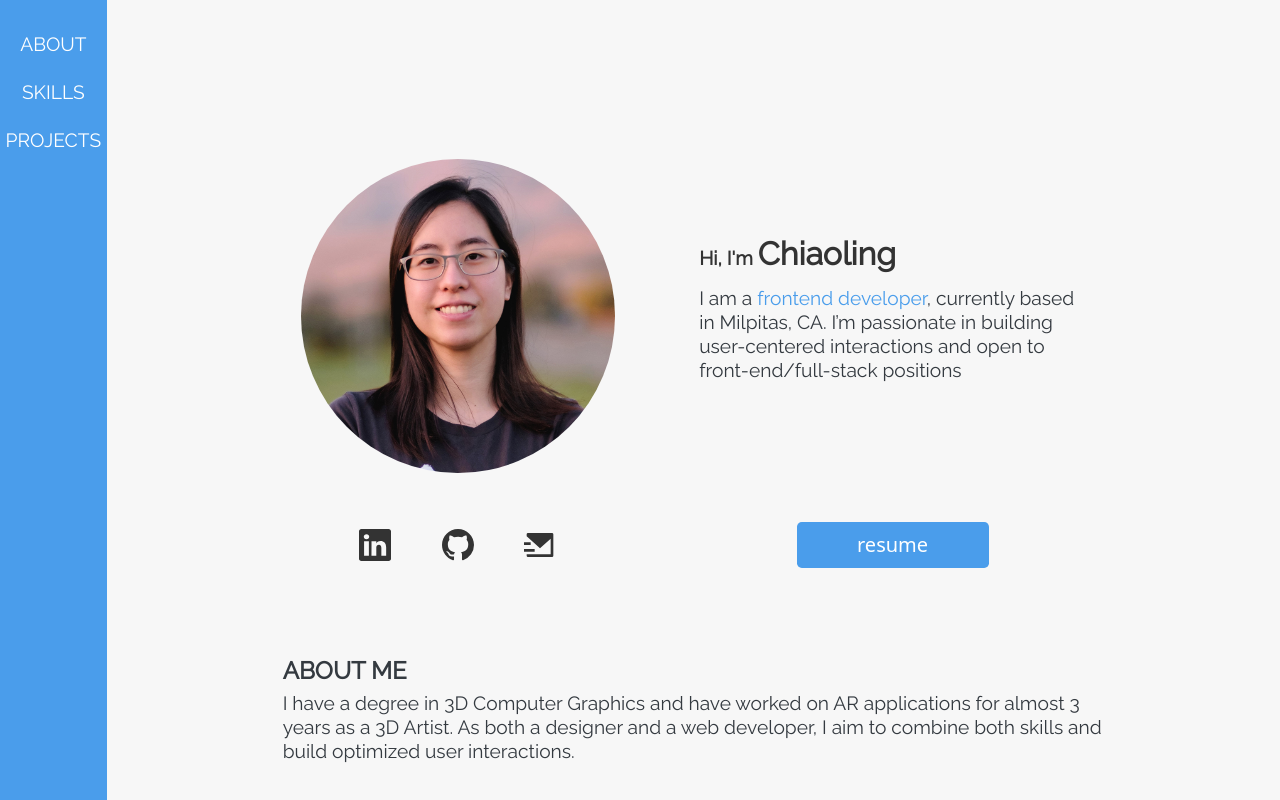
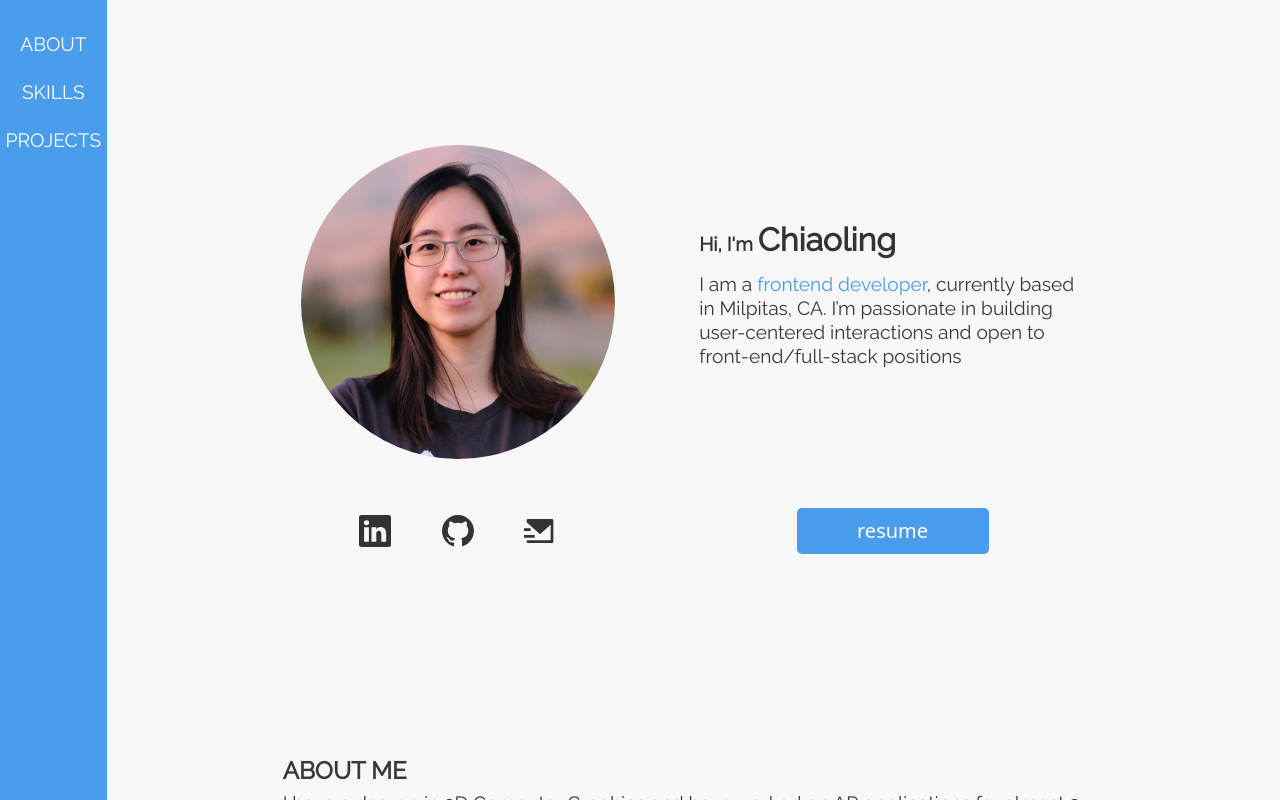
Before and after one commit to chiaolinghong3d/Projects, a React (Create React App) app: page / in a window 1280 px wide. Shown: the top 800 px of the page. Built offline with nearby package versions, Linux system fonts and the light colour scheme.

Commit message:
updated @media for font size to em and fix the enlarging effect when changing the screen size.

```diff
--- a/public/styles.css
+++ b/public/styles.css
@@ -3,7 +3,7 @@
 /* This site uses Start Bootstrap - Resume v7.0.4 (https://startbootstrap.com/theme/resume) as a reference */
 
 :root {
-  --bs-body-font-size: 1rem;
+  --bs-body-font-size: 1em;
   --bs-body-font-weight: 300;
   --bs-body-line-height: 1.5;
   --font-family: Raleway, san-serif, Arial;
@@ -38,8 +38,8 @@ body {
 }
 
 .intro-container {
-  height: 600px;
-  padding-top: 100px;
+  display: flex;
+  align-items: center;
 }
 
 /*//// Container ////*/
@@ -76,20 +76,23 @@ h1 {
 
 /* Small devices (landscape phones, 544px and up) */
 @media (min-width: 544px) {
-  h1 {font-size: 1.8rem;} /*1rem = 16px*/
+  h1 {font-size: 1.8em;} /*1rem = 16px*/
+  h2 {font-size: 1.3em;}
 }
 
 /* Medium devices (tablets, 768px and up) The navbar toggle appears at this breakpoint */
 @media (min-width: 768px) {
-  h1 {font-size: 1.8rem;} /*1rem = 16px*/
-  h2 {font-size: 1.3rem;}
+  h1 {font-size: 1.8em;} /*1rem = 16px*/
+  h2 {font-size: 1.3em;}
+  /* .intro-container {height: 500px}; */
 }
 
 /* Large devices (desktops, 992px and up) */
 @media (min-width: 992px) {
-  h1 {font-size: 2rem;} /*1rem = 16px*/
-  h2 {font-size: 1.5rem;}
-  p {font-size: 1.2rem;}
+  h1 {font-size: 2em;} /*1rem = 16px*/
+  h2 {font-size: 1.5em;}
+  p {font-size: 1.2em;}
+  .intro-container {height: 700px};
 }
 
 a {
```
